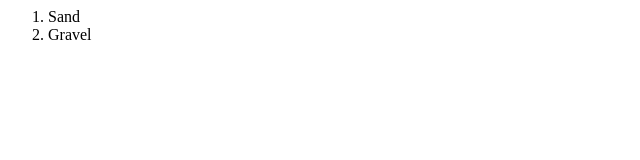
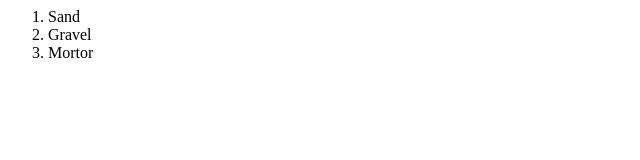
Before and after one commit to schenckg/Test, a plain HTML site: page index.html in a window 1280 px wide. Shown: the full height of the page, 0-640 px from the left. Drawn offline with Linux system fonts and the light colour scheme.

Commit message:
second commit

```diff
--- a/index.html
+++ b/index.html
@@ -3,6 +3,7 @@
         <ol>
             <li>Sand</li>
             <li>Gravel</li>
+            <li>Mortor</li>
         </ol>
     </body>
 </html>
```
